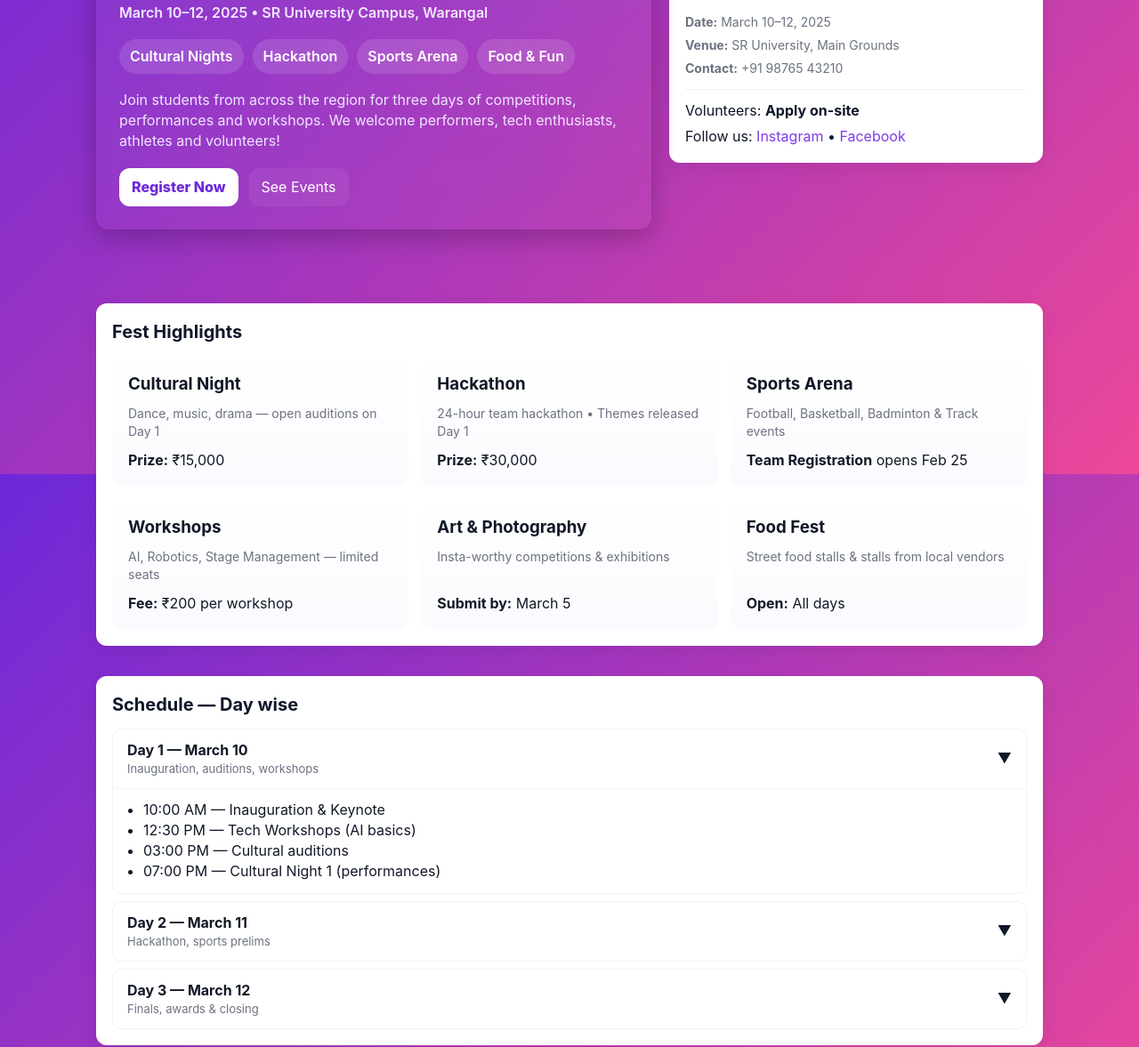
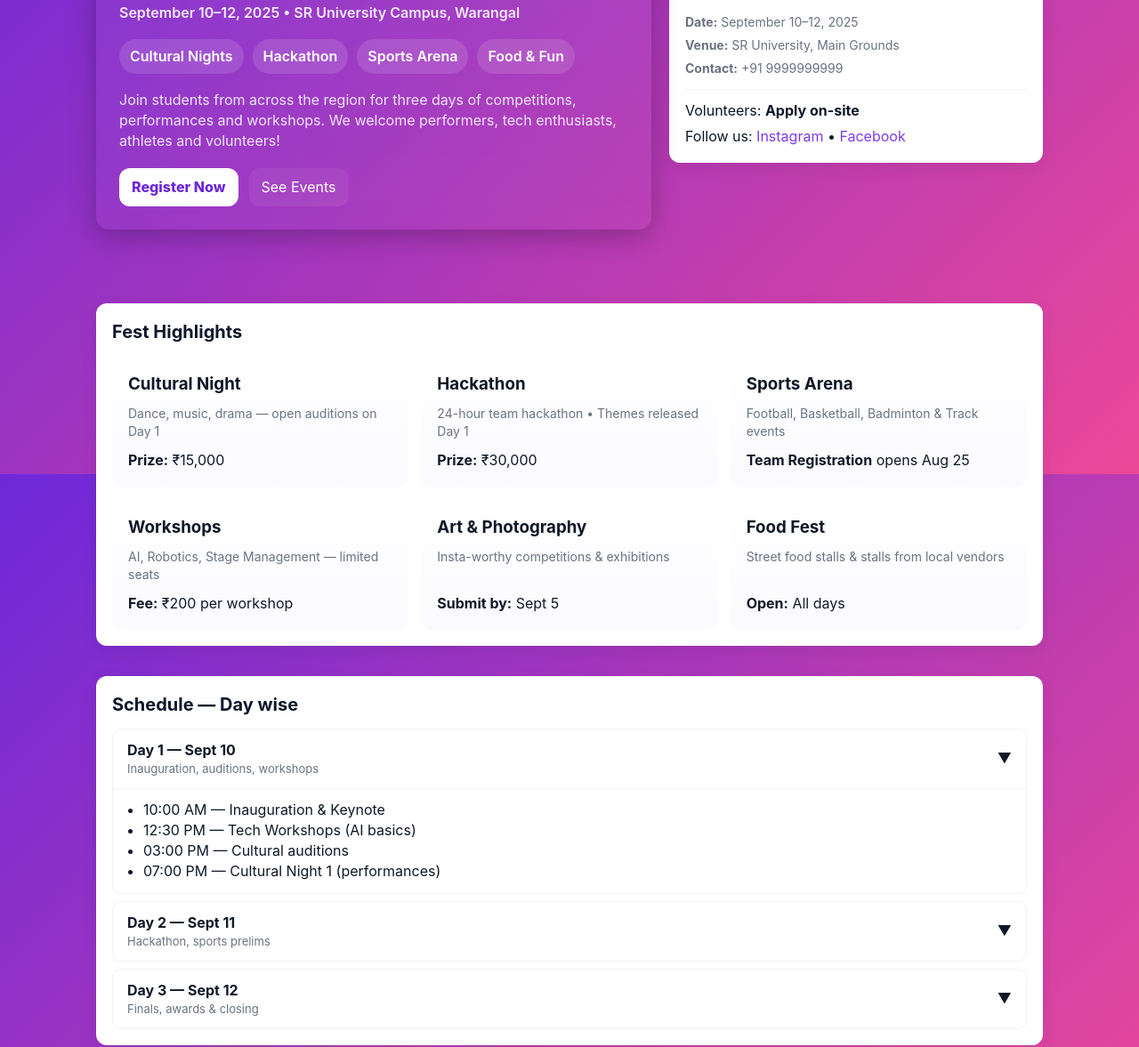
Before and after one commit to 2303A52058/SESD_2058, a plain HTML site: page index.html in a window 1280 px wide. Shown: the part 267-1444 px from the top of the page at 89% size. Drawn offline with Linux system fonts and the light colour scheme.

Commit message:
Made necessary changes in index.html

```diff
--- a/index.html
+++ b/index.html
@@ -148,7 +148,7 @@
     <main class="hero">
       <div class="hero-card">
         <h1>SR University College Fest 2025 🎉</h1>
-        <p class="lead">March 10–12, 2025 • SR University Campus, Warangal</p>
+        <p class="lead">September 10–12, 2025 • SR University Campus, Warangal</p>
 
         <div class="badges">
           <div class="badge">Cultural Nights</div>
@@ -172,9 +172,9 @@
       <aside>
         <div class="card" style="color:#0f172a">
           <h3 style="margin-top:0">Quick Info</h3>
-          <p class="muted" style="margin:6px 0"><strong>Date:</strong> March 10–12, 2025</p>
+          <p class="muted" style="margin:6px 0"><strong>Date:</strong> September 10–12, 2025</p>
           <p class="muted" style="margin:6px 0"><strong>Venue:</strong> SR University, Main Grounds</p>
-          <p class="muted" style="margin:6px 0"><strong>Contact:</strong> +91 98765 43210</p>
+          <p class="muted" style="margin:6px 0"><strong>Contact:</strong> +91 9999999999</p>
           <hr style="margin:12px 0;border:none;border-top:1px solid rgba(15,23,42,0.06)">
           <p style="margin:6px 0">Volunteers: <strong>Apply on-site</strong></p>
           <p style="margin:0">Follow us: <a href="#" style="text-decoration:none;color:var(--accent)">Instagram</a> • <a href="#" style="text-decoration:none;color:var(--accent)">Facebook</a></p>
@@ -202,7 +202,7 @@
           <div class="event">
             <h3>Sports Arena</h3>
             <div class="muted">Football, Basketball, Badminton & Track events</div>
-            <div style="margin-top:auto"><strong>Team Registration</strong> opens Feb 25</div>
+            <div style="margin-top:auto"><strong>Team Registration</strong> opens Aug 25</div>
           </div>
 
           <div class="event">
@@ -214,7 +214,7 @@
           <div class="event">
             <h3>Art & Photography</h3>
             <div class="muted">Insta-worthy competitions & exhibitions</div>
-            <div style="margin-top:auto"><strong>Submit by:</strong> March 5</div>
+            <div style="margin-top:auto"><strong>Submit by:</strong> Sept 5</div>
           </div>
 
           <div class="event">
@@ -234,7 +234,7 @@
         <div style="margin-top:12px" class="accordion">
           <div class="accordion-item">
             <div class="acc-head" onclick="toggleAccordion(this)">
-              <div><strong>Day 1 — March 10</strong><div class="muted" style="font-size:13px">Inauguration, auditions, workshops</div></div>
+              <div><strong>Day 1 — Sept 10</strong><div class="muted" style="font-size:13px">Inauguration, auditions, workshops</div></div>
               <div>▼</div>
             </div>
             <div class="acc-body">
@@ -249,7 +249,7 @@
 
           <div class="accordion-item" style="margin-top:8px">
             <div class="acc-head" onclick="toggleAccordion(this)">
-              <div><strong>Day 2 — March 11</strong><div class="muted" style="font-size:13px">Hackathon, sports prelims</div></div>
+              <div><strong>Day 2 — Sept 11</strong><div class="muted" style="font-size:13px">Hackathon, sports prelims</div></div>
               <div>▼</div>
             </div>
             <div class="acc-body">
@@ -264,7 +264,7 @@
 
           <div class="accordion-item" style="margin-top:8px">
             <div class="acc-head" onclick="toggleAccordion(this)">
-              <div><strong>Day 3 — March 12</strong><div class="muted" style="font-size:13px">Finals, awards & closing</div></div>
+              <div><strong>Day 3 — Sept 12</strong><div class="muted" style="font-size:13px">Finals, awards & closing</div></div>
               <div>▼</div>
             </div>
             <div class="acc-body">
@@ -320,7 +320,7 @@
           <h2>Contact & Venue</h2>
           <p class="muted" style="margin-top:6px">
             SR University, Main Grounds, Warangal<br>
-            For inquiries: <strong>+91 98765 43210</strong> • Email: <strong>sru.fest2025@gmail.com</strong>
+            For inquiries: <strong>+91 9999 99999</strong> • Email: <strong>sru.fest2025@gmail.com</strong>
           </p>
 
           <div style="margin-top:12px">
```
